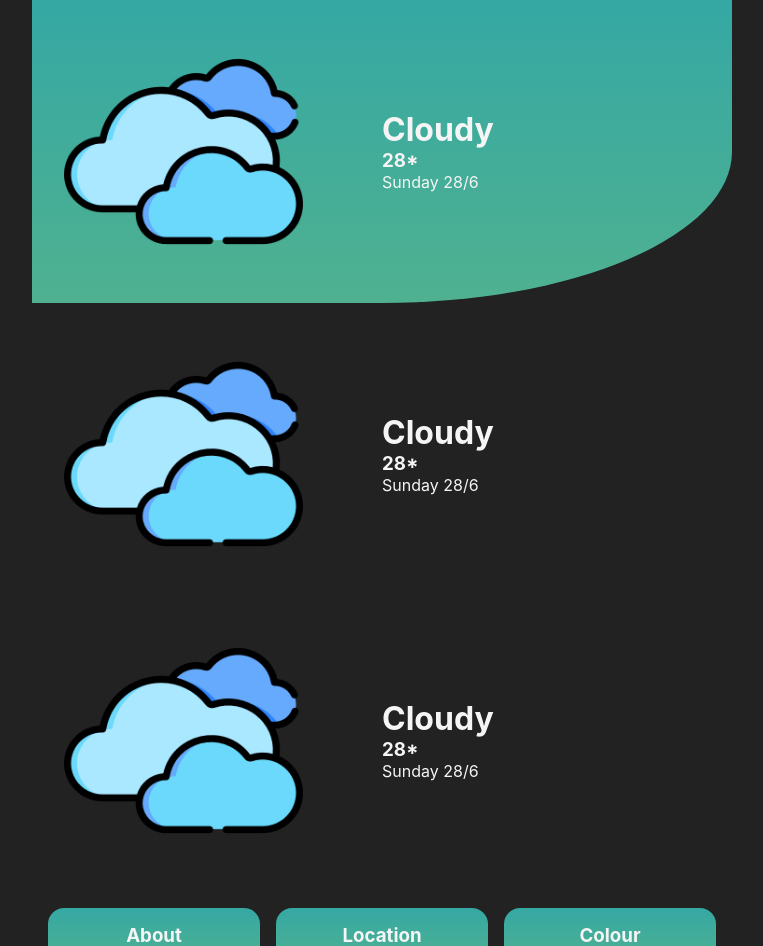
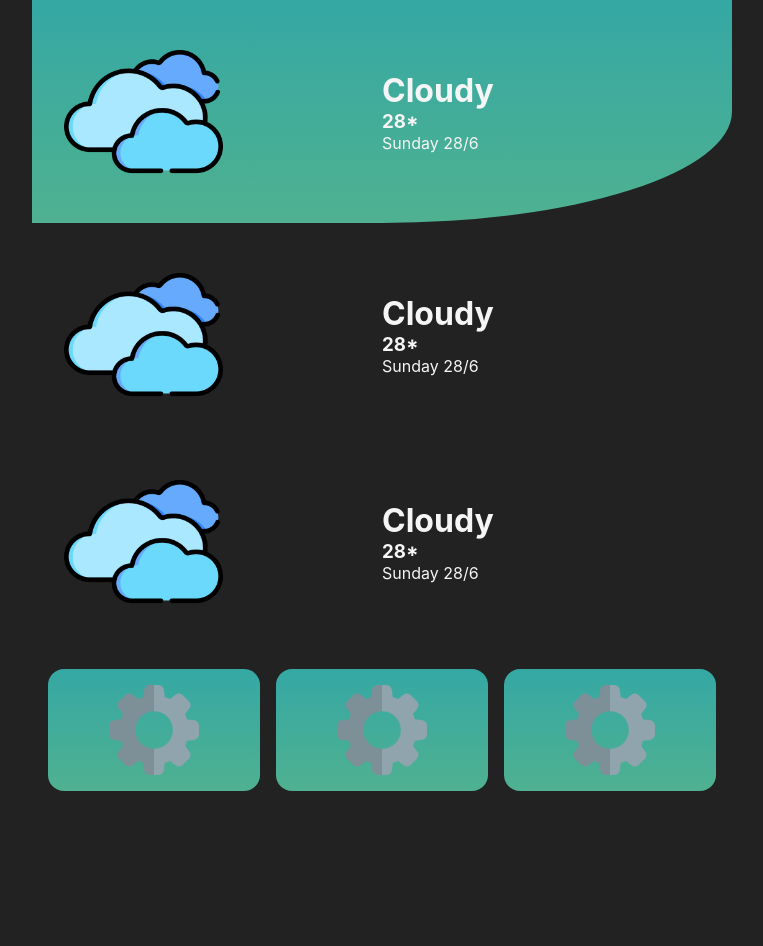
Before and after one commit to ahme-dev/hawr, a React (Vite) app: page / in a window 1280 px wide. Shown: the top 946 px of the page, without its empty margins (258-1021 px from the left). After the commit the page ends 807 px from the top, so only its background shows below. Built offline with nearby package versions, Linux system fonts and the light colour scheme.

Commit message:
Add icon to buttons and fix layout height

```diff
--- a/src/App.css
+++ b/src/App.css
@@ -4,7 +4,7 @@
   margin: auto;
 
   display: grid;
-  grid-template-rows: 2fr 4fr 1fr;
+  grid-template-rows: 3fr 6fr 1fr;
 }
 
 .App > * {
--- a/src/App.jsx
+++ b/src/App.jsx
@@ -1,6 +1,7 @@
 import "./App.css";
 import Day from "./components/Day";
 import Button from "./components/Button";
+import settingsImg from "./images/settings.png";
 
 function App() {
   return (
@@ -13,9 +14,9 @@ function App() {
         <Day></Day>
       </main>
       <footer>
-        <Button img={"#"} click={() => {}} text="About"></Button>
-        <Button img={"#"} click={() => {}} text="Location"></Button>
-        <Button img={"#"} click={() => {}} text="Colour"></Button>
+        <Button image={settingsImg} click={() => {}}></Button>
+        <Button image={settingsImg} click={() => {}}></Button>
+        <Button image={settingsImg} click={() => {}}></Button>
       </footer>
     </div>
   );
--- a/src/components/Button.css
+++ b/src/components/Button.css
@@ -9,3 +9,7 @@
   align-items: center;
   justify-content: center;
 }
+
+img {
+  width: 50%;
+}
--- a/src/components/Button.jsx
+++ b/src/components/Button.jsx
@@ -3,7 +3,7 @@ import "./Button.css";
 function Button(props) {
   return (
     <div onClick={props.click} className="Button">
-      <h3>{props.text}</h3>
+      <img src={props.image}></img>
     </div>
   );
 }
```
Also changed, not shown: src/images/settings.png (added).
